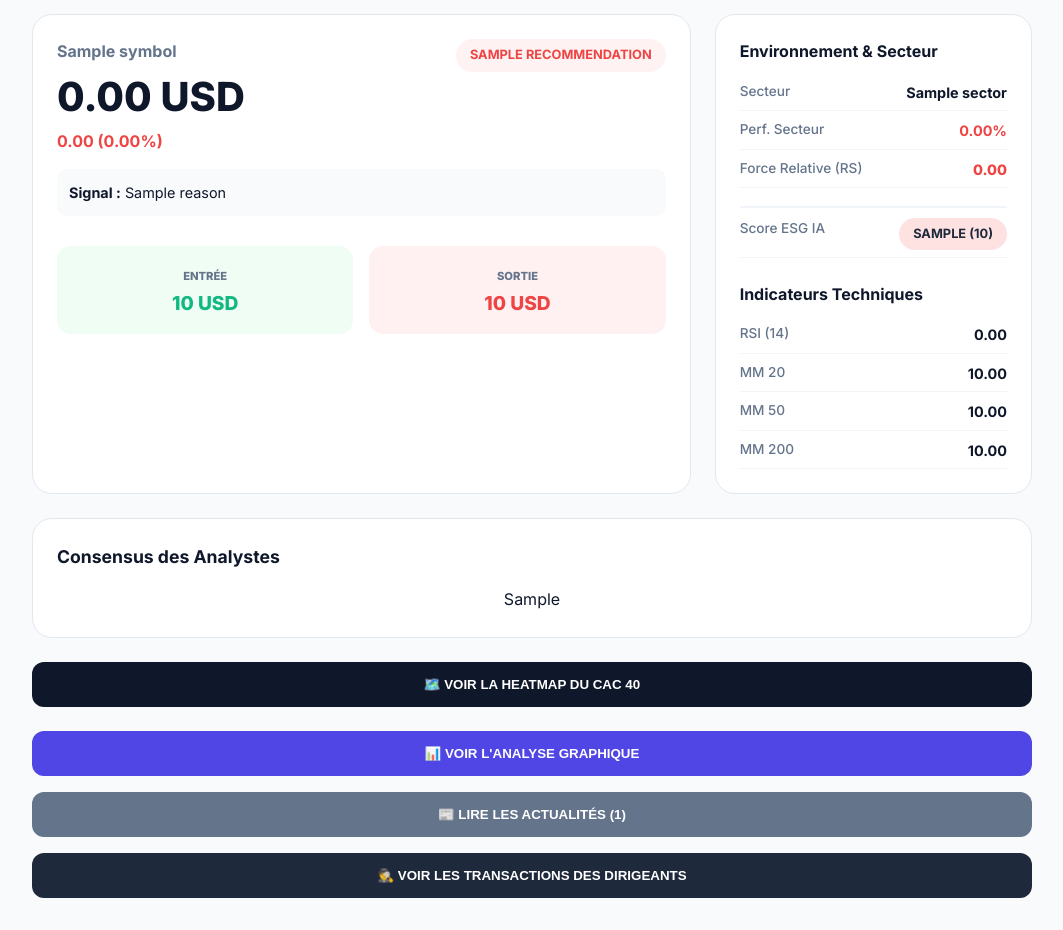
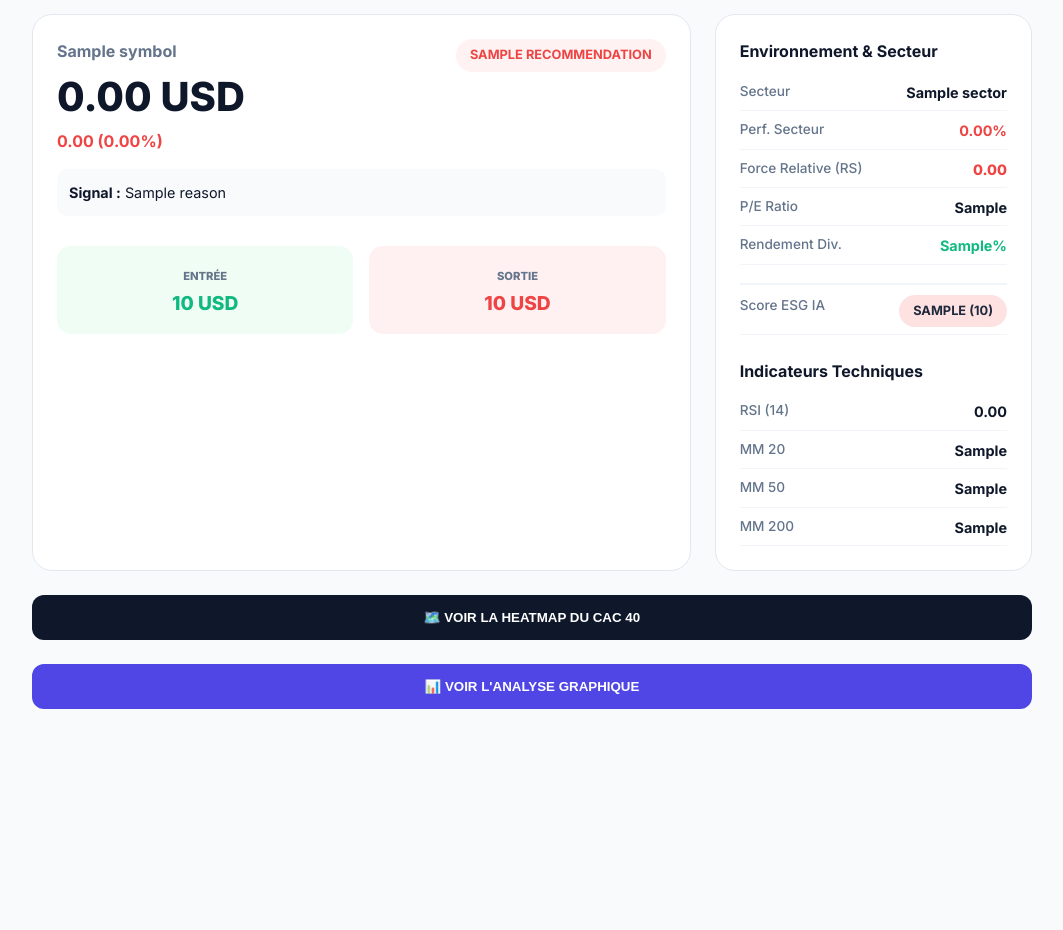
Before and after one commit to admin5004/trade-analyser-bourse, a Flask app: template templates/index.html in a window 1280 px wide. Shown: the part 275-1205 px from the top of the page, without its empty margins (108-1171 px from the left). After the commit the page ends 984 px from the top, so only its background shows below. Run offline with Flask 3, Linux system fonts and the light colour scheme; the template is opened without the code that fills it: most values are stand-ins (such as "Sample title", 1, 10 or a date in 2020).

Commit message:
Fixed search display: Added loading state, forced DB fallback for autocomplete, and stabilized initial rendering

```diff
--- a/app.py
+++ b/app.py
@@ -224,15 +224,32 @@ def search():
 def search_tickers():
     query = request.args.get('query', '').upper()
     if not query: return jsonify([])
-    results = [{'symbol': s, 'name': ''} for s in MARKET_STATE['tickers'].keys() if query in s][:5]
-    if not results:
+
+    logger.info(f"🔍 SEARCH: API query for '{query}'")
+    results = []
+
+    # 1. Tentative Mémoire
+    if MARKET_STATE['tickers']:
+        results = [{'symbol': s, 'name': ''} for s in MARKET_STATE['tickers'].keys() if query in s][:5]
+
+    # 2. Force Fallback DB (Si mémoire vide ou peu de résultats)
+    if len(results) < 3:
         try:
             with sqlite3.connect(DB_NAME) as conn:
                 cursor = conn.cursor()
-                cursor.execute("SELECT symbol, name FROM tickers WHERE symbol LIKE ? OR name LIKE ? LIMIT 5", (f'%{query}%', f'%{query}%'))
-                results = [{'symbol': row[0], 'name': row[1]} for row in cursor.fetchall()]
-        except Exception: pass
-    return jsonify(results)
+                # Recherche intelligente sur symbole OU nom
+                cursor.execute("SELECT symbol, name FROM tickers WHERE symbol LIKE ? OR name LIKE ? LIMIT 10", (f'%{query}%', f'%{query}%'))
+                db_results = [{'symbol': row[0], 'name': row[1]} for row in cursor.fetchall()]
+                # Fusion sans doublons
+                seen = {r['symbol'] for r in results}
+                for r in db_results:
+                    if r['symbol'] not in seen:
+                        results.append(r)
+                        seen.add(r['symbol'])
+        except Exception as e:
+            logger.error(f"DB Search Error: {e}")
+
+    return jsonify(results[:10])
 
 @app.route('/analyze')
 def analyze_page():
--- a/templates/index.html
+++ b/templates/index.html
@@ -70,6 +70,12 @@
         .info-icon:hover::before {
             content: ""; position: absolute; bottom: 110%; left: 50%; transform: translateX(-50%); border-width: 5px; border-style: solid; border-color: #1e293b transparent transparent transparent;
         }
+
+        @keyframes pulse {
+            0% { transform: scale(1); opacity: 1; }
+            50% { transform: scale(1.05); opacity: 0.8; }
+            100% { transform: scale(1); opacity: 1; }
+        }
     </style>
 </head>
 <body>
@@ -99,9 +105,10 @@
             {% endif %}
         </div>
 
-        {% if symbol and recommendation %}
+        {% if symbol %}
+            {% if recommendation %}
             <div class="dashboard-grid">
-
+                <!-- Contenu du dashboard existant -->
                 <div class="card col-8">
                     <div class="summary-header">
                         <div>
@@ -111,8 +118,15 @@
                                 {{ "+" if daily_change > 0 }}{{ "%.2f"|format(daily_change) }} ({{ "%.2f"|format(daily_change_percent) }}%)
                             </div>
                         </div>
+                        <div style="display: flex; flex-direction: column; align-items: flex-end; gap: 8px;">
                             <div class="badge {% if recommendation == 'Achat' %}badge-buy{% else %}badge-sell{% endif %}">
                                 {{ recommendation }}
+                            </div>
+                            {% if vol_spike > 1.5 %}
+                            <div class="badge" style="background: #fef3c7; color: #92400e; font-size: 0.7rem; animation: pulse 2s infinite;">
+                                🔥 Vol. x{{ "%.1f"|format(vol_spike) }}
+                            </div>
+                            {% endif %}
                         </div>
                     </div>
 
@@ -149,6 +163,14 @@
                                 {{ "+" if relative_strength > 0 }}{{ "%.2f"|format(relative_strength) }}
                             </span>
                         </div>
+                        <div class="stat-item">
+                            <span class="stat-label">P/E Ratio</span>
+                            <span class="stat-val">{{ pe_ratio }}</span>
+                        </div>
+                        <div class="stat-item">
+                            <span class="stat-label">Rendement Div.</span>
+                            <span class="stat-val" style="color: var(--success);">{{ div_yield }}%</span>
+                        </div>
                         <div class="stat-item" style="margin-top: 10px; padding-top: 10px; border-top: 2px solid #f1f5f9;">
                             <span class="stat-label">Score ESG IA</span>
                             <span class="badge" style="background: {% if esg_badge == 'A' %}#dcfce7{% elif esg_badge == 'B' %}#fef9c3{% else %}#fee2e2{% endif %}; color: #1e293b;">
@@ -163,20 +185,11 @@
                             <span class="stat-label">RSI (14)</span>
                             <span class="stat-val" style="color: {% if rsi_value < 35 %}var(--success){% elif rsi_value > 65 %}var(--danger){% endif %};">{{ "%.2f"|format(rsi_value) }}</span>
                         </div>
-                    <div class="stat-item"><span class="stat-label">MM 20</span><span class="stat-val">{{ "%.2f"|format(mm20) if mm20 else 'N/A' }}</span></div>
-                    <div class="stat-item"><span class="stat-label">MM 50</span><span class="stat-val">{{ "%.2f"|format(mm50) if mm50 else 'N/A' }}</span></div>
-                    <div class="stat-item"><span class="stat-label">MM 200</span><span class="stat-val">{{ "%.2f"|format(mm200) if mm200 else 'N/A' }}</span></div>
+                        <div class="stat-item"><span class="stat-label">MM 20</span><span class="stat-val">{{ mm20 }}</span></div>
+                        <div class="stat-item"><span class="stat-label">MM 50</span><span class="stat-val">{{ mm50 }}</span></div>
+                        <div class="stat-item"><span class="stat-label">MM 200</span><span class="stat-val">{{ mm200 }}</span></div>
                     </div>
                 </div>
-
-            {% if analyst_reco_chart_div %}
-            <div class="card col-12">
-                <h3 style="margin:0; font-size: 1.1rem; margin-bottom: 1rem;">Consensus des Analystes</h3>
-                <div style="max-height: 250px; overflow: hidden; display: flex; justify-content: center;">
-                    {{ analyst_reco_chart_div | safe }}
-                </div>
-            </div>
-            {% endif %}
 
                 <div class="col-12">
                     <button class="accordion-btn" style="background: #0f172a; margin-top: 0;" onclick="toggleSection('heatmap-accordion')">
@@ -202,50 +215,29 @@
                     <div id="chart-accordion" class="accordion-content">
                         {{ stock_chart_div | safe }}
                     </div>
-
-                <button class="accordion-btn" style="margin-top: 1rem; background: #64748b;" onclick="toggleSection('news-accordion')">
-                    📰 LIRE LES ACTUALITÉS ({{ stock_news|length }})
-                </button>
-                <div id="news-accordion" class="accordion-content">
-                    <div style="padding: 1.5rem; display: grid; grid-template-columns: repeat(auto-fit, minmax(280px, 1fr)); gap: 1rem;">
-                        {% for item in stock_news %}
-                        <a href="{{ item.link }}" class="news-item" target="_blank">
-                            <div class="news-title">{{ item.title }}</div>
-                            <div style="font-size: 0.75rem; color: var(--text-muted);">{{ item.publisher }} • {{ item.date }}</div>
+                </div>
+            </div>
+            {% else %}
+            <div class="card" style="text-align: center; padding: 3rem;">
+                <div style="font-size: 2rem;">⏳</div>
+                <h3>Analyse de {{ symbol }} en cours...</h3>
+                <p>Le moteur récupère les données de Yahoo Finance. Cela peut prendre 5 à 10 secondes.</p>
+                <script>setTimeout(function(){ location.reload(); }, 5000);</script>
+            </div>
+            {% endif %}
+        {% else %}
+            <!-- Pas de symbole : Afficher uniquement la Heatmap si dispo -->
+            <div class="col-12" style="margin-top: 2rem;">
+                <h3 style="text-align: center;">État du Marché</h3>
+                <div style="display: grid; grid-template-columns: repeat(auto-fill, minmax(80px, 1fr)); gap: 8px; background: white; padding: 1.5rem; border-radius: 20px; border: 1px solid var(--border);">
+                    {% for item in heatmap_data %}
+                    <a href="{{ url_for('analyze_page', symbol=item.full_symbol) }}"
+                       style="text-decoration: none; display: flex; flex-direction: column; align-items: center; justify-content: center; height: 60px; border-radius: 8px; font-weight: 800; font-size: 0.75rem; color: white;
+                              background: {% if item.change > 2 %}#064e3b{% elif item.change > 0 %}#059669{% elif item.change > -2 %}#dc2626{% else %}#7f1d1d{% endif %};">
+                        <span>{{ item.symbol }}</span>
+                        <span style="font-size: 0.65rem; opacity: 0.9;">{{ "%+.2f"|format(item.change) }}%</span>
                     </a>
                     {% endfor %}
-                    </div>
-                </div>
-
-                {% if insiders %}
-                <button class="accordion-btn" style="margin-top: 1rem; background: #1e293b;" onclick="toggleSection('insider-accordion')">
-                    🕵️ VOIR LES TRANSACTIONS DES DIRIGEANTS
-                </button>
-                <div id="insider-accordion" class="accordion-content">
-                    <div style="padding: 1.5rem;">
-                        <table style="width: 100%; font-size: 0.85rem; border-collapse: collapse;">
-                            <thead>
-                                <tr style="text-align: left; color: var(--text-muted); border-bottom: 1px solid var(--border);">
-                                    <th style="padding: 8px;">Nom</th>
-                                    <th>Transaction</th>
-                                    <th style="text-align: right;">Volume (Actions)</th>
-                                    <th style="text-align: right;">Date</th>
-                                </tr>
-                            </thead>
-                            <tbody>
-                                {% for person in insiders %}
-                                <tr style="border-bottom: 1px solid #f1f5f9;">
-                                    <td style="padding: 8px;"><strong>{{ person.name }}</strong><br><small>{{ person.position }}</small></td>
-                                    <td>{{ person.type }}</td>
-                                    <td style="text-align: right; font-weight: 700;">{{ person.shares }}</td>
-                                    <td style="text-align: right;">{{ person.date }}</td>
-                                </tr>
-                                {% endfor %}
-                            </tbody>
-                        </table>
-                    </div>
-                </div>
-                {% endif %}
                 </div>
             </div>
         {% endif %}
```
Lines whose indentation alone changed are shown as unchanged.
